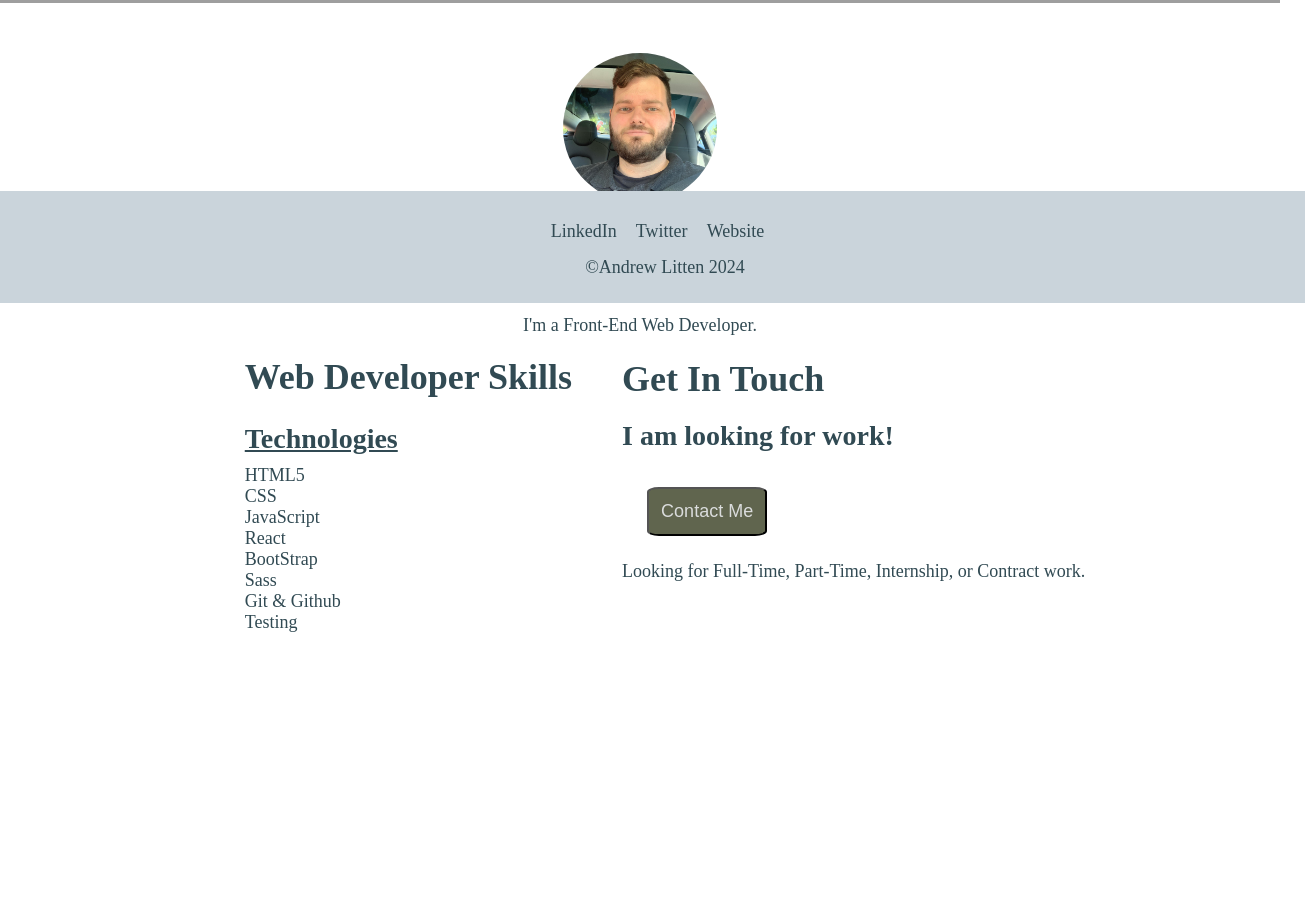
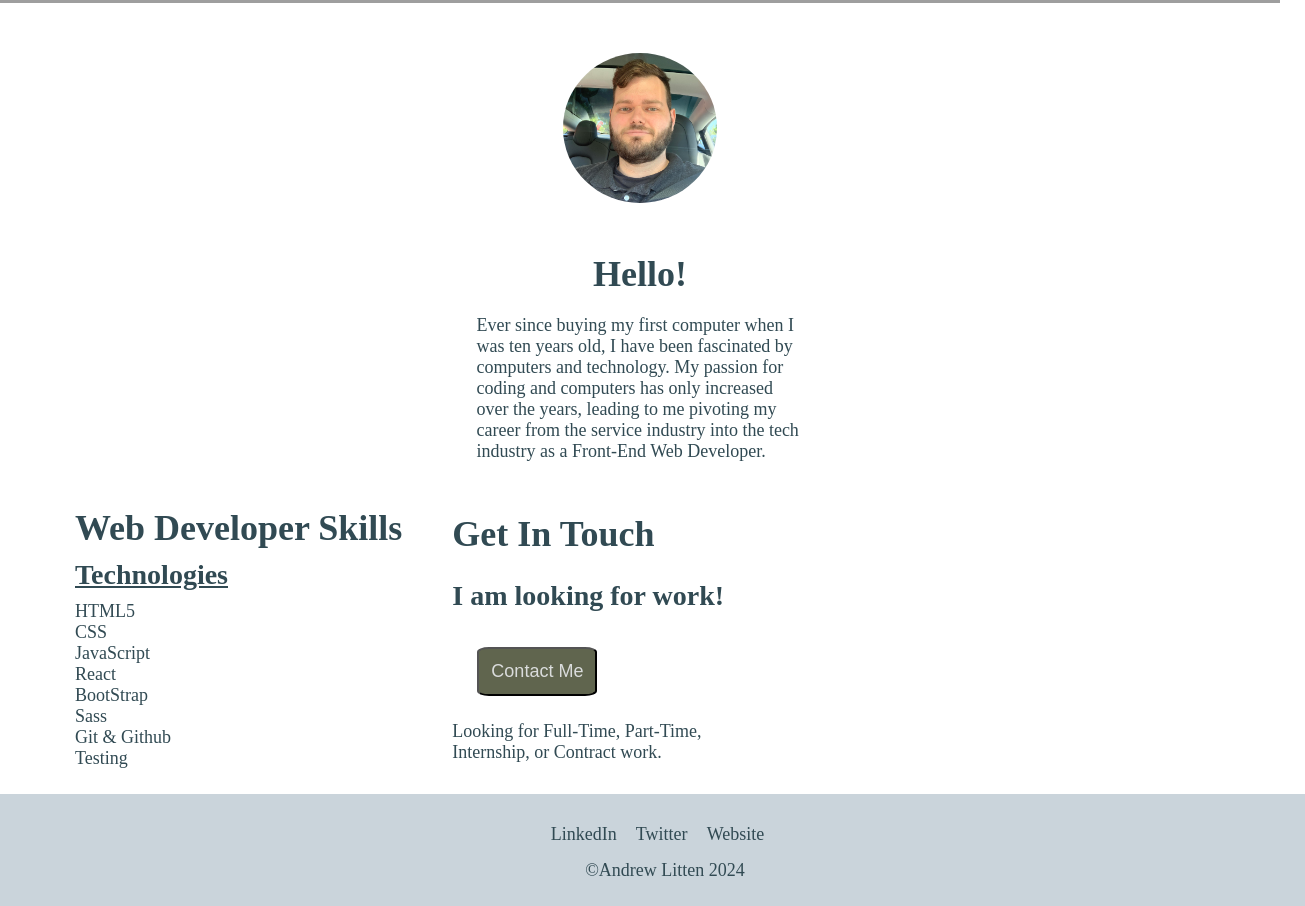
Before and after one commit to andrewlit10/Capstone-2-Personal-Website, a plain HTML site: page index.html in a window 1280 px wide. Shown: the part 497-1403 px from the top of the page, 1305 px wide, since content can reach past the window. Before the commit the page ends 1140 px from the top, so only its background shows below. Drawn offline with Linux system fonts and the light colour scheme; grey boxes are pictures that could not be loaded.

Commit message:
fixed alignment of divs for full screen

```diff
--- a/index.html
+++ b/index.html
@@ -8,12 +8,12 @@
 <body>
     <section class="header">
         <h1>I'm Andrew.</h1>
-        <p>welcome to my website.</p>
+        <p>Front-End Web Developer.</p>
     </section>
     <section class="about-me">
         <img src="images/me.jpg">
         <h2>Hello!</h2>
-        <p>I'm a Front-End Web Developer.</p>
+        <p>Ever since buying my first computer when I was ten years old, I have been fascinated by computers and technology.  My passion for coding and computers has only increased over the years, leading to me pivoting my career from the service industry into the tech industry as a Front-End Web Developer. </p>
     </section>
     <div class="skills-contact">
     <section class="skills-section">
--- a/style.css
+++ b/style.css
@@ -35,6 +35,9 @@ h1 {
 .about-me > * {
     padding-bottom: 20px;
 }
+.about-me p {
+    width: 327px;
+}
 .about-me img {
     height: 150px;
     border-radius: 50%;
@@ -50,7 +53,10 @@ ul {
     list-style-type: none;
 
 }
-
+.skills-contact {
+    justify-content: left;
+    align-items: left;
+}
 .skills list li {
    padding-bottom: 10px;
    text-align: center;
@@ -66,8 +72,13 @@ ul {
 .contact {
     display: flex;
     flex-direction: column;
-    padding: 25px 0 75px 0;
+    padding: 0 50px 75px 50px;
     margin-bottom: 50px;
+
+
+}
+.contact p {
+    width: 327px;
 }
 h2 {
     padding: 10px 0;
@@ -92,8 +103,7 @@ button {
     justify-content: center;
     text-align: center;
     background-color: rgb(202,212,219);
-    position: fixed;
-    bottom: 0;
+    margin-bottom: -10px;
     width: 100%;
     padding: 30px 0px 25px 25px;
 
@@ -112,10 +122,9 @@ button {
 
 @media (min-width: 1024px) {
     .skills-contact {
-        justify-content: center;
+
         display: flex;
-
-
+        padding: 25px;
 
     }
     .skills, contact {
@@ -130,12 +139,16 @@ button {
     }
     h2 {
         padding-top: 0;
+        padding-bottom: 15px;
     }
     h2.skills-header {
-        padding-top: 0;
+        padding: 0;
     }
-    .skills-section {
+    .contact {
+       margin-bottom: 0;
+
+    }
 
 
-    }
+
 }
```
